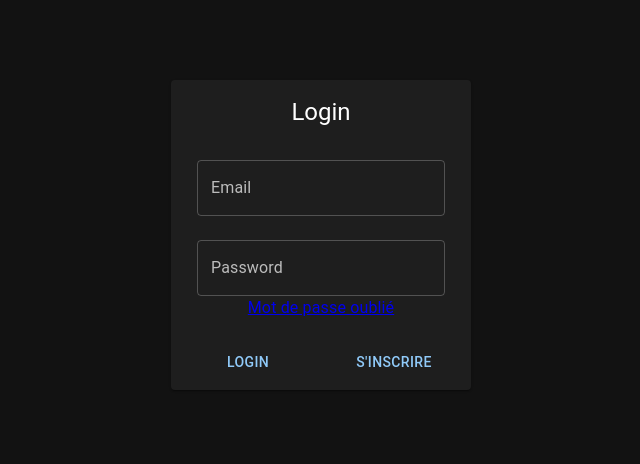
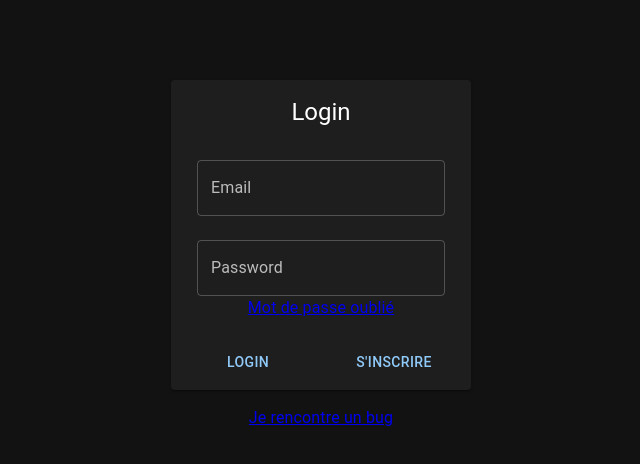
Before and after one commit to aitrs/tourboy-front, a React (Create React App) app: page /login in a window 1280 px wide. Shown: the top 464 px of the page, without its empty margins (319-959 px from the left). Built offline with nearby package versions, Linux system fonts and the light colour scheme.

Commit message:
Bug link

```diff
--- a/src/Login.tsx
+++ b/src/Login.tsx
@@ -96,6 +96,9 @@ export default class Login extends React.Component {
                         </Button>
                     </CardActions>
                 </Card>
+                <p>
+                    <a href="https://github.com/aitrs/tourboy-front/issues/new">Je rencontre un bug</a>
+                </p>
             </form>
         )
     }
--- a/src/dashboard/Dashboard.tsx
+++ b/src/dashboard/Dashboard.tsx
@@ -169,6 +169,9 @@ export default class Dashboard extends React.Component<{}, DashboardState> {
                         />
                     </div>
                     <OrgTable bandUsers={this.state.currentMembers} idBand={this.state.selected?.id} bandAdmins={this.state.bandAdmin} />
+                    <p>
+                        <a href="https://github.com/aitrs/tourboy-front/issues/new">Je rencontre un bug</a>
+                    </p>
                 </div>
             );
         } else {
```
